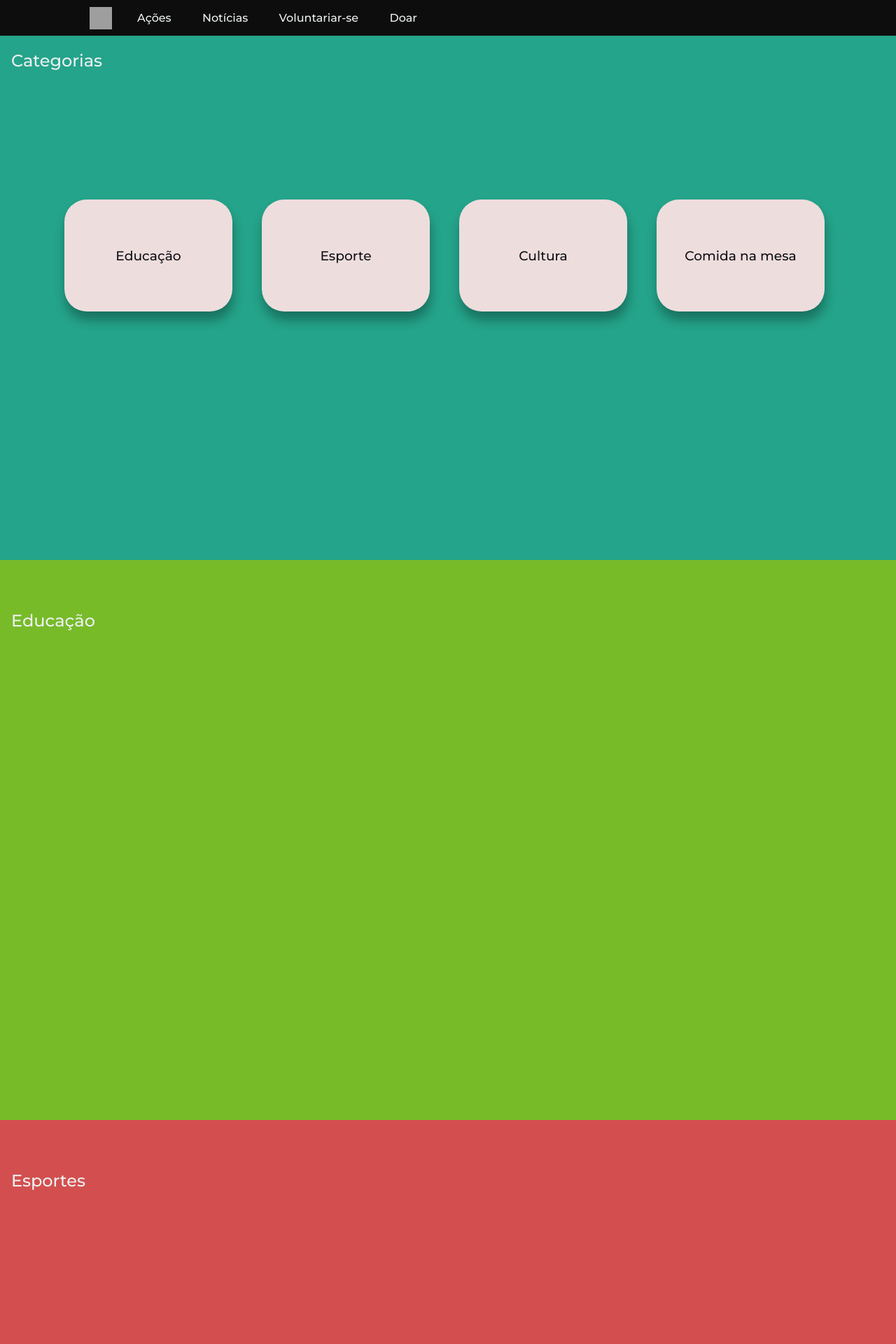
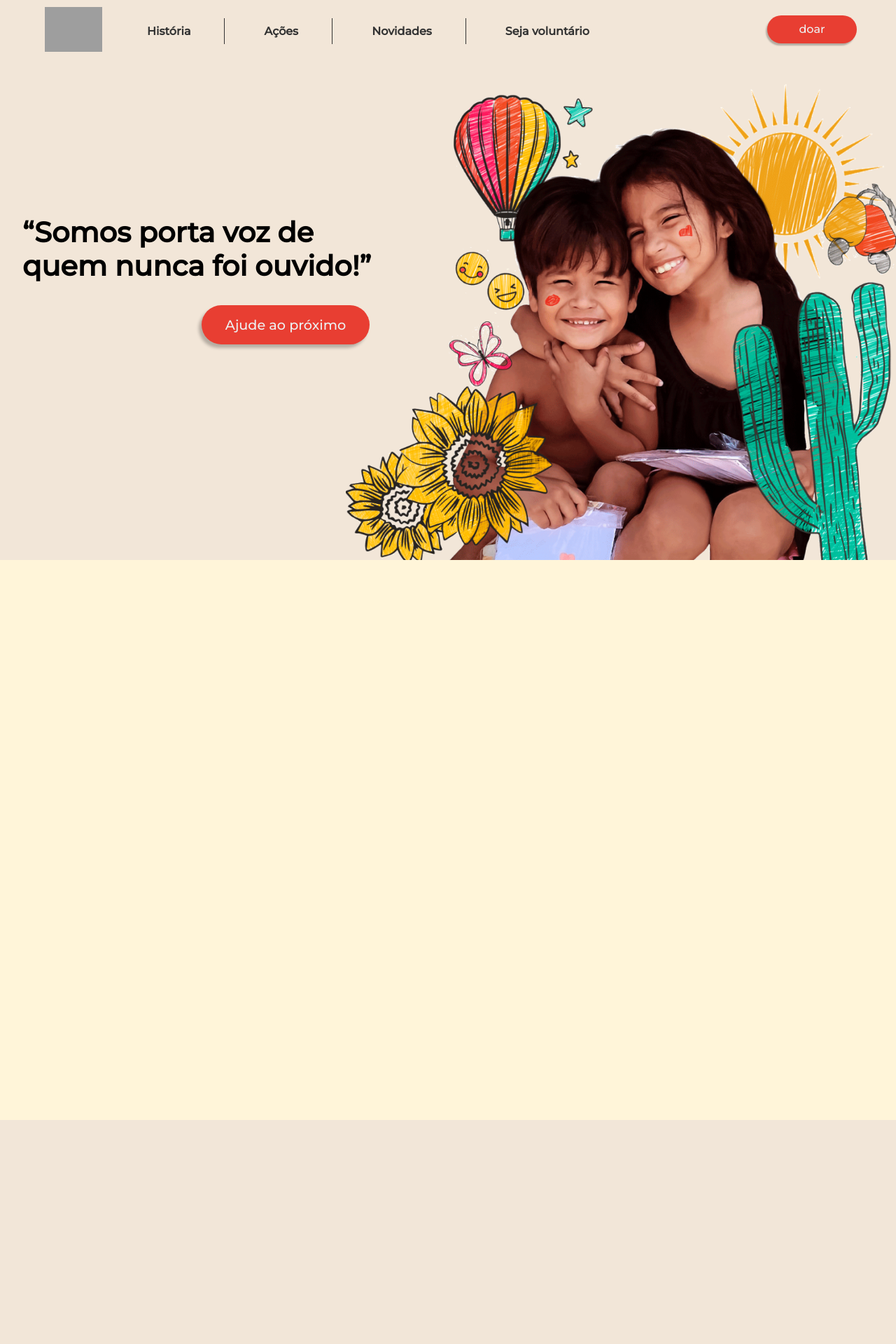
Before and after one commit to Thiagomrfs/AmorAoProximoSite, a Django app: page / in a window 1280 px wide. Shown: the top 1920 px of the page at 70% size. Run offline with Django 3.2, Linux system fonts and the light colour scheme; data that the repository does not hold is empty; some libraries are stand-ins or nearby versions; grey boxes are pictures that could not be loaded.

Commit message:
created landing page

```diff
--- a/actions/views.py
+++ b/actions/views.py
@@ -6,7 +6,7 @@ from actions.models import Action
 
 
 def index(request):
-    template = loader.get_template('actions/index.html')
+    template = loader.get_template('index.html')
 
     actions = Action.objects.all()
     context = {
--- /dev/null
+++ b/static/css/main/sections.css
@@ -0,0 +1,87 @@
+#landing {
+    background-color: var(--background-one);
+    width: 100vw;
+    height: 100vh;
+    display: flex;
+}
+
+#landing .landing-content {
+    display: flex;
+    width: 45%;
+    align-items: center;
+    justify-content: center;
+    padding: 2rem;
+}
+
+#landing img {
+    justify-content: flex-end;
+    align-items: flex-end;
+    max-width: 85%;
+    height: 85%;
+    position: absolute;
+    bottom: 0;
+    right: 0;
+}
+
+#landing .landing-content-items h3 {
+    font-weight: 900;
+    font-size: 2.5rem;
+    margin-bottom: 2rem;
+    line-height: 3rem;
+    font-style: normal;
+}
+
+#landing .landing-content-items a {
+    width: 15rem;
+    height: 3.5rem;
+    background: var(--secondary);
+    border-radius: 2.62rem;
+    margin-left: 50%;
+    box-shadow: -4px 5px 4px rgba(0, 0, 0, 0.25);
+
+    font-size: 1.2rem;
+    font-weight: 400;
+
+    transition: 500ms;
+}
+
+#landing .landing-content-items a:hover {
+    cursor: pointer;
+    background-color: var(--secondary-hover);
+}
+
+#landing .call-to-donation {
+    display: flex;
+    align-items: center;
+    justify-content: center;
+}
+
+#history {
+    background-color: var(--background-two);
+    width: 100vw;
+    height: 100vh;
+}
+
+#donations {
+    background-color: var(--background-one);
+    width: 100vw;
+    height: 100vh;
+}
+
+#actions {
+    background-color: var(--background-two);
+    width: 100vw;
+    height: 100vh;
+}
+
+#updates {
+    background-color: var(--background-one);
+    width: 100vw;
+    height: 100vh;
+}
+
+#volunteer {
+    background-color: var(--background-two);
+    width: 100vw;
+    height: 100vh;
+}
--- a/static/css/navbar.css
+++ b/static/css/navbar.css
@@ -1,12 +1,18 @@
 header {
-    background-color: #0D0D0D;
+    background-color: transparent;
     width: 100vw;
     display: flex;
     justify-content: flex-start;
     align-items: center;
-    padding: 0.6rem 10%;
+    padding: 0.6rem 5%;
     position: fixed;
     z-index: 5;
+
+    font-family: 'Montserrat', sans-serif;
+    font-style: normal;
+    font-weight: 800;
+    font-size: 30px;
+    line-height: 37px;
 }
 
 .logo {
@@ -25,8 +31,49 @@ header {
 
 .nav-items li a {
     transition: all 0.3s ease 0s;
+    color: var(--text-black);
+    font-weight: 600;
 }
 
 .nav-items li a:hover {
     color: #0088a9;
 }
+
+#nav-doe {
+    width: 8rem;
+    height: 2.5rem;
+    background: #E83E32;
+    box-shadow: -2px 3px 2px rgba(0, 0, 0, 0.25);
+    border-radius: 2.62rem;
+
+    display: flex;
+    align-items: center;
+    justify-content: center;
+
+    position: absolute;
+    right: 3.5rem;
+
+    transition: 500ms;
+}
+
+#nav-doe:hover {
+    cursor: pointer;
+    background-color: var(--secondary-hover);
+}
+
+.nav-items{
+    list-style: none;
+    padding: 0;
+    margin: 0;
+    float: left;
+}
+
+.nav-items li{
+    border-right: 1px solid var(--text-black);
+    display: inline-block;
+    padding: 0 3rem;
+}
+
+.nav-items li:last-child {
+    border-right:0;
+}
--- a/static/css/styles.css
+++ b/static/css/styles.css
@@ -2,8 +2,15 @@
 
 :root {
     --app-white: #edf0f1;
-    --background-gray: #EEDDDD;
-    --app-black: #121317;
+    --app-black: #272422;
+
+    --background-one: #F2E6D8;
+    --background-two: #FFF5D9;
+
+    --primary: #2EAD95;
+    --secondary: #E83E32;
+    --secondary-hover: #BF3329;
+    --text-black: #333333;
 }
 
 * {
@@ -20,7 +27,6 @@ body {
 }
 
 li, a, button {
-
     font-size: 1rem;
     color: var(--app-white);
     text-decoration: none;
--- a/static/js/cardSlider.js
+++ b/static/js/cardSlider.js
@@ -22,3 +22,14 @@ $(document).ready(function() {
         }
     });
     });
+
+var nav = document.getElementById('nav');
+window.addEventListener("scroll", function(event) {
+    nav.style.transition = "700ms"
+    if(window.pageYOffset>100){
+        nav.style.background = "var(--primary)";
+    }
+    else{
+        nav.style.background = "transparent";
+    }
+});
--- a/templates/base.html
+++ b/templates/base.html
@@ -21,18 +21,21 @@
 </head>
 
 <body>
-    <header>
-        <img src="{% static 'img/Simbolo_logo_Amor_ao_Proximo.svg' %}"
+    <header id="nav">
+        <img src="{% static 'img/Logo.svg' %}"
         alt="logo amor ao próximo" class="logo"
-        width="32" height="32">
+        width="82" height="64">
         <nav>
             <ul class="nav-items">
-                <li><a href="#">Ações</a></li>
-                <li><a href="#">Notícias</a></li>
-                <li><a href="#">Voluntariar-se</a></li>
-                <li><a href="#">Doar</a></li>
+                <li><a href="#history">História</a></li>
+                <li><a href="#actions">Ações</a></li>
+                <li><a href="#updates">Novidades</a></li>
+                <li><a href="#volunteer">Seja voluntário</a></li>
             </ul>
         </nav>
+        <a href="#donations" id="nav-doe">
+            doar
+        </a>
     </header>
 
     <main>
--- /dev/null
+++ b/templates/index.html
@@ -0,0 +1,42 @@
+{% extends "base.html" %}
+{% load static %}
+
+{% block styles %}
+<link rel="stylesheet" href="{% static 'css/main/sections.css' %}">
+{% endblock styles %}
+
+{% block content %}
+    <div class="container">
+        <section id="landing">
+            <div class="landing-content">
+                <div class="landing-content-items">
+                    <h3>
+                        “Somos porta voz de quem nunca foi ouvido!”
+                    </h3>
+                    <a href="#donations" class="call-to-donation">
+                        Ajude ao próximo
+                    </a>
+                </div>
+            </div>
+            <img src="{% static 'img/landing.png' %}" alt="duas crianças sorrindo">
+        </section>
+        <section id="history">
+
+        </section>
+        <section id="donations">
+
+        </section>
+        <section id="actions">
+
+        </section>
+        <section id="updates">
+
+        </section>
+        <section id="volunteer">
+
+        </section>
+    </div>
+{% endblock content %}
+
+{% block scripts %}
+{% endblock scripts %}
```
Also changed, not shown: static/img/Logo.svg, static/img/landing.png (added).
